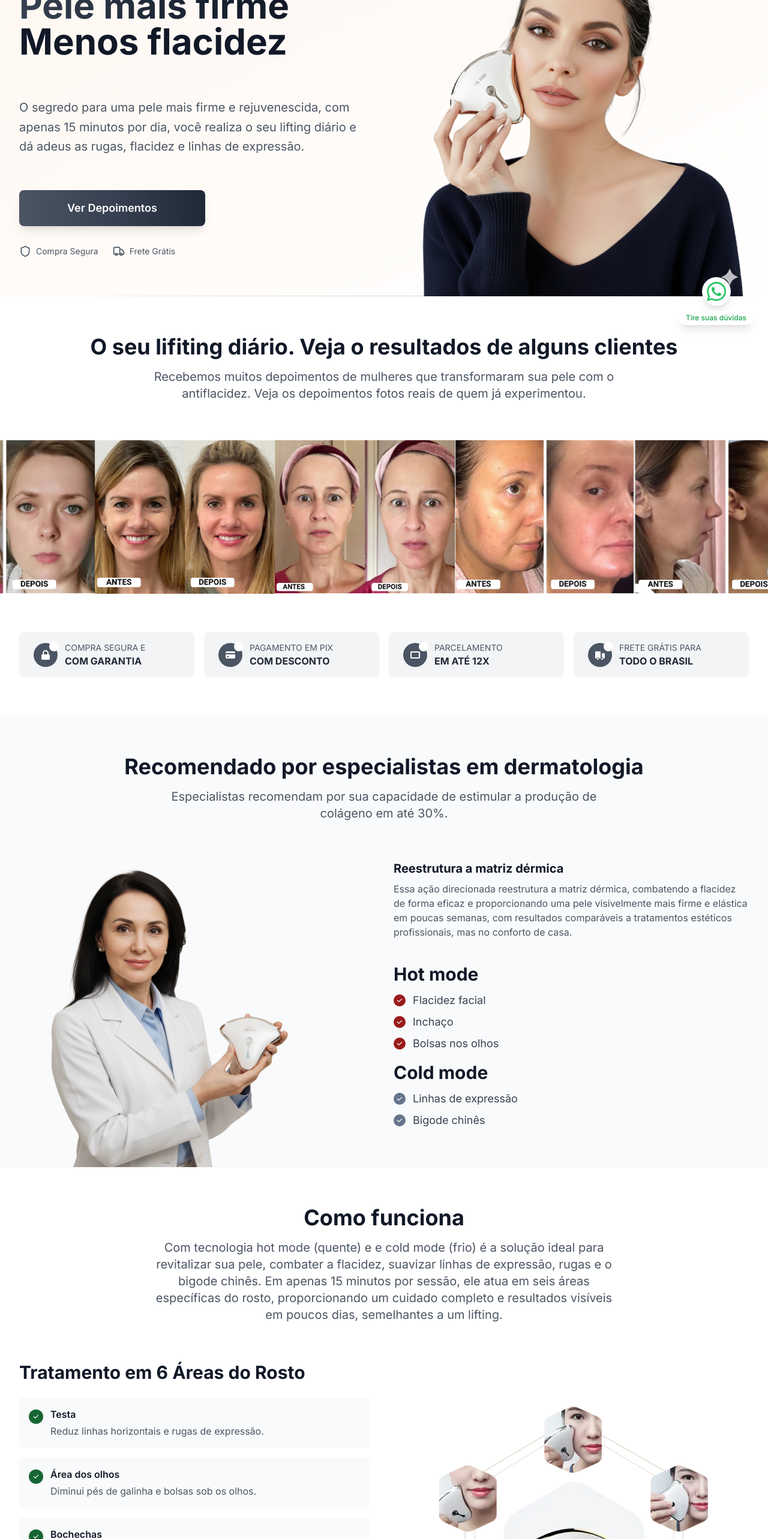
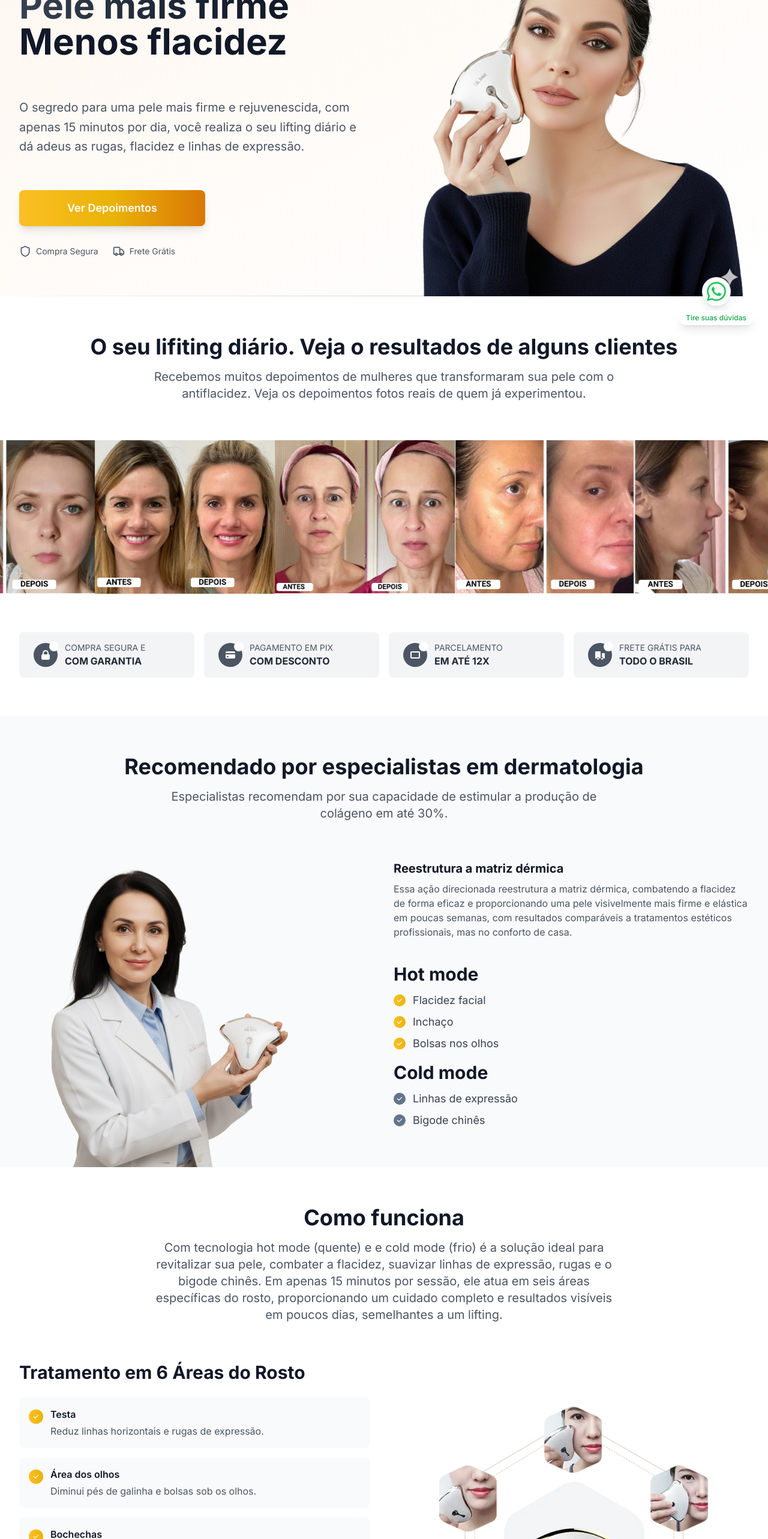
Before and after one commit to julianoleite90/skin, a Next.js app: page / in a window 1280 px wide. Shown: the part 234-2800 px from the top of the page at 60% size. Built offline with nearby package versions, Linux system fonts and the light colour scheme; no server answers.

Commit message:
Update: CTA dourado, checks dourados, scroll fix e popup de estoque

```diff
--- a/components/Guarantee.tsx
+++ b/components/Guarantee.tsx
@@ -45,7 +45,7 @@ export default function Guarantee() {
                 href="https://full.sale/nQSHAk"
                 target="_blank"
                 rel="noopener noreferrer"
-                className="w-full md:w-auto bg-gradient-to-r from-gray-600 via-gray-700 to-gray-800 hover:from-gray-700 hover:via-gray-800 hover:to-gray-900 text-white font-semibold py-4 px-8 rounded-lg transition-all duration-300 text-lg inline-block text-center"
+                className="w-full md:w-auto bg-gradient-to-r from-amber-400 via-yellow-500 to-amber-600 hover:from-amber-500 hover:via-yellow-600 hover:to-amber-700 text-white font-semibold py-4 px-8 rounded-lg transition-all duration-300 text-lg inline-block text-center"
               >
                 GARANTIR MEU PEDIDO
               </a>
--- a/components/Hero.tsx
+++ b/components/Hero.tsx
@@ -61,7 +61,7 @@ export default function Hero() {
                             testimonialsSection.scrollIntoView({ behavior: 'smooth' });
                           }
                         }}
-                        className="bg-gradient-to-r from-gray-600 via-gray-700 to-gray-800 hover:from-gray-700 hover:via-gray-800 hover:to-gray-900 text-white font-semibold py-4 px-20 rounded-lg transition-all duration-300 transform hover:scale-105 shadow-lg hover:shadow-xl text-lg"
+                        className="bg-gradient-to-r from-amber-400 via-yellow-500 to-amber-600 hover:from-amber-500 hover:via-yellow-600 hover:to-amber-700 text-white font-semibold py-4 px-20 rounded-lg transition-all duration-300 transform hover:scale-105 shadow-lg hover:shadow-xl text-lg"
                       >
                         Ver Depoimentos
                       </button>
--- a/components/Kits.tsx
+++ b/components/Kits.tsx
@@ -33,7 +33,7 @@ export default function Kits() {
 
             <div className="space-y-4">
               <div className="flex items-start space-x-3 p-4 bg-gray-50 rounded-lg">
-                <div className="w-6 h-6 bg-green-800 rounded-full flex items-center justify-center flex-shrink-0 mt-1">
+                <div className="w-6 h-6 bg-gradient-to-r from-amber-400 to-yellow-500 rounded-full flex items-center justify-center flex-shrink-0 mt-1">
                   <svg className="w-3 h-3 text-white" fill="currentColor" viewBox="0 0 20 20">
                     <path fillRule="evenodd" d="M16.707 5.293a1 1 0 010 1.414l-8 8a1 1 0 01-1.414 0l-4-4a1 1 0 011.414-1.414L8 12.586l7.293-7.293a1 1 0 011.414 0z" clipRule="evenodd" />
                   </svg>
@@ -45,7 +45,7 @@ export default function Kits() {
               </div>
 
               <div className="flex items-start space-x-3 p-4 bg-gray-50 rounded-lg">
-                <div className="w-6 h-6 bg-green-800 rounded-full flex items-center justify-center flex-shrink-0 mt-1">
+                <div className="w-6 h-6 bg-gradient-to-r from-amber-400 to-yellow-500 rounded-full flex items-center justify-center flex-shrink-0 mt-1">
                   <svg className="w-3 h-3 text-white" fill="currentColor" viewBox="0 0 20 20">
                     <path fillRule="evenodd" d="M16.707 5.293a1 1 0 010 1.414l-8 8a1 1 0 01-1.414 0l-4-4a1 1 0 011.414-1.414L8 12.586l7.293-7.293a1 1 0 011.414 0z" clipRule="evenodd" />
                   </svg>
@@ -57,7 +57,7 @@ export default function Kits() {
               </div>
 
               <div className="flex items-start space-x-3 p-4 bg-gray-50 rounded-lg">
-                <div className="w-6 h-6 bg-green-800 rounded-full flex items-center justify-center flex-shrink-0 mt-1">
+                <div className="w-6 h-6 bg-gradient-to-r from-amber-400 to-yellow-500 rounded-full flex items-center justify-center flex-shrink-0 mt-1">
                   <svg className="w-3 h-3 text-white" fill="currentColor" viewBox="0 0 20 20">
                     <path fillRule="evenodd" d="M16.707 5.293a1 1 0 010 1.414l-8 8a1 1 0 01-1.414 0l-4-4a1 1 0 011.414-1.414L8 12.586l7.293-7.293a1 1 0 011.414 0z" clipRule="evenodd" />
                   </svg>
@@ -69,7 +69,7 @@ export default function Kits() {
               </div>
 
               <div className="flex items-start space-x-3 p-4 bg-gray-50 rounded-lg">
-                <div className="w-6 h-6 bg-green-800 rounded-full flex items-center justify-center flex-shrink-0 mt-1">
+                <div className="w-6 h-6 bg-gradient-to-r from-amber-400 to-yellow-500 rounded-full flex items-center justify-center flex-shrink-0 mt-1">
                   <svg className="w-3 h-3 text-white" fill="currentColor" viewBox="0 0 20 20">
                     <path fillRule="evenodd" d="M16.707 5.293a1 1 0 010 1.414l-8 8a1 1 0 01-1.414 0l-4-4a1 1 0 011.414-1.414L8 12.586l7.293-7.293a1 1 0 011.414 0z" clipRule="evenodd" />
                   </svg>
@@ -81,7 +81,7 @@ export default function Kits() {
               </div>
 
               <div className="flex items-start space-x-3 p-4 bg-gray-50 rounded-lg">
-                <div className="w-6 h-6 bg-green-800 rounded-full flex items-center justify-center flex-shrink-0 mt-1">
+                <div className="w-6 h-6 bg-gradient-to-r from-amber-400 to-yellow-500 rounded-full flex items-center justify-center flex-shrink-0 mt-1">
                   <svg className="w-3 h-3 text-white" fill="currentColor" viewBox="0 0 20 20">
                     <path fillRule="evenodd" d="M16.707 5.293a1 1 0 010 1.414l-8 8a1 1 0 01-1.414 0l-4-4a1 1 0 011.414-1.414L8 12.586l7.293-7.293a1 1 0 011.414 0z" clipRule="evenodd" />
                   </svg>
@@ -93,7 +93,7 @@ export default function Kits() {
               </div>
 
               <div className="flex items-start space-x-3 p-4 bg-gray-50 rounded-lg">
-                <div className="w-6 h-6 bg-green-800 rounded-full flex items-center justify-center flex-shrink-0 mt-1">
+                <div className="w-6 h-6 bg-gradient-to-r from-amber-400 to-yellow-500 rounded-full flex items-center justify-center flex-shrink-0 mt-1">
                   <svg className="w-3 h-3 text-white" fill="currentColor" viewBox="0 0 20 20">
                     <path fillRule="evenodd" d="M16.707 5.293a1 1 0 010 1.414l-8 8a1 1 0 01-1.414 0l-4-4a1 1 0 011.414-1.414L8 12.586l7.293-7.293a1 1 0 011.414 0z" clipRule="evenodd" />
                   </svg>
@@ -106,14 +106,17 @@ export default function Kits() {
             </div>
 
             <div className="pt-4">
-            <a
-              href="https://full.sale/nQSHAk"
-              target="_blank"
-              rel="noopener noreferrer"
-              className="w-full bg-gradient-to-r from-gray-600 via-gray-700 to-gray-800 hover:from-gray-700 hover:via-gray-800 hover:to-gray-900 text-white font-semibold py-4 px-8 rounded-lg transition-all duration-300 text-lg inline-block text-center"
+            <button
+              onClick={() => {
+                const treatmentSection = document.getElementById('treatment');
+                if (treatmentSection) {
+                  treatmentSection.scrollIntoView({ behavior: 'smooth' });
+                }
+              }}
+              className="w-full bg-gradient-to-r from-amber-400 via-yellow-500 to-amber-600 hover:from-amber-500 hover:via-yellow-600 hover:to-amber-700 text-white font-semibold py-4 px-8 rounded-lg transition-all duration-300 text-lg"
             >
               COMPRAR AGORA
-            </a>
+            </button>
             </div>
           </div>
 
--- a/components/Testimonials.tsx
+++ b/components/Testimonials.tsx
@@ -88,7 +88,7 @@ export default function Testimonials() {
                 </h3>
                 <div className="space-y-1 md:space-y-2">
                   <div className="flex items-center space-x-2 md:space-x-3">
-                    <div className="w-4 h-4 md:w-5 md:h-5 bg-red-800 rounded-full flex items-center justify-center">
+                    <div className="w-4 h-4 md:w-5 md:h-5 bg-gradient-to-r from-amber-400 to-yellow-500 rounded-full flex items-center justify-center">
                       <svg className="w-2 h-2 md:w-3 md:h-3 text-white" fill="currentColor" viewBox="0 0 20 20">
                         <path fillRule="evenodd" d="M16.707 5.293a1 1 0 010 1.414l-8 8a1 1 0 01-1.414 0l-4-4a1 1 0 011.414-1.414L8 12.586l7.293-7.293a1 1 0 011.414 0z" clipRule="evenodd" />
                       </svg>
@@ -96,7 +96,7 @@ export default function Testimonials() {
                     <span className="text-sm md:text-lg text-gray-700">Flacidez facial</span>
                   </div>
                   <div className="flex items-center space-x-2 md:space-x-3">
-                    <div className="w-4 h-4 md:w-5 md:h-5 bg-red-800 rounded-full flex items-center justify-center">
+                    <div className="w-4 h-4 md:w-5 md:h-5 bg-gradient-to-r from-amber-400 to-yellow-500 rounded-full flex items-center justify-center">
                       <svg className="w-2 h-2 md:w-3 md:h-3 text-white" fill="currentColor" viewBox="0 0 20 20">
                         <path fillRule="evenodd" d="M16.707 5.293a1 1 0 010 1.414l-8 8a1 1 0 01-1.414 0l-4-4a1 1 0 011.414-1.414L8 12.586l7.293-7.293a1 1 0 011.414 0z" clipRule="evenodd" />
                       </svg>
@@ -104,7 +104,7 @@ export default function Testimonials() {
                     <span className="text-sm md:text-lg text-gray-700">Inchaço</span>
                   </div>
                   <div className="flex items-center space-x-2 md:space-x-3">
-                    <div className="w-4 h-4 md:w-5 md:h-5 bg-red-800 rounded-full flex items-center justify-center">
+                    <div className="w-4 h-4 md:w-5 md:h-5 bg-gradient-to-r from-amber-400 to-yellow-500 rounded-full flex items-center justify-center">
                       <svg className="w-2 h-2 md:w-3 md:h-3 text-white" fill="currentColor" viewBox="0 0 20 20">
                         <path fillRule="evenodd" d="M16.707 5.293a1 1 0 010 1.414l-8 8a1 1 0 01-1.414 0l-4-4a1 1 0 011.414-1.414L8 12.586l7.293-7.293a1 1 0 011.414 0z" clipRule="evenodd" />
                       </svg>
--- a/components/Treatment.tsx
+++ b/components/Treatment.tsx
@@ -77,7 +77,7 @@ export default function Treatment() {
             <div className="text-center md:text-left">
               <button
                 onClick={handleBuyClick}
-                className="w-full md:w-auto bg-gradient-to-r from-gray-600 via-gray-700 to-gray-800 hover:from-gray-700 hover:via-gray-800 hover:to-gray-900 text-white font-semibold py-4 px-8 rounded-lg transition-all duration-300 text-lg"
+                className="w-full md:w-auto bg-gradient-to-r from-amber-400 via-yellow-500 to-amber-600 hover:from-amber-500 hover:via-yellow-600 hover:to-amber-700 text-white font-semibold py-4 px-8 rounded-lg transition-all duration-300 text-lg"
               >
                 COMPRAR AGORA
               </button>
```
